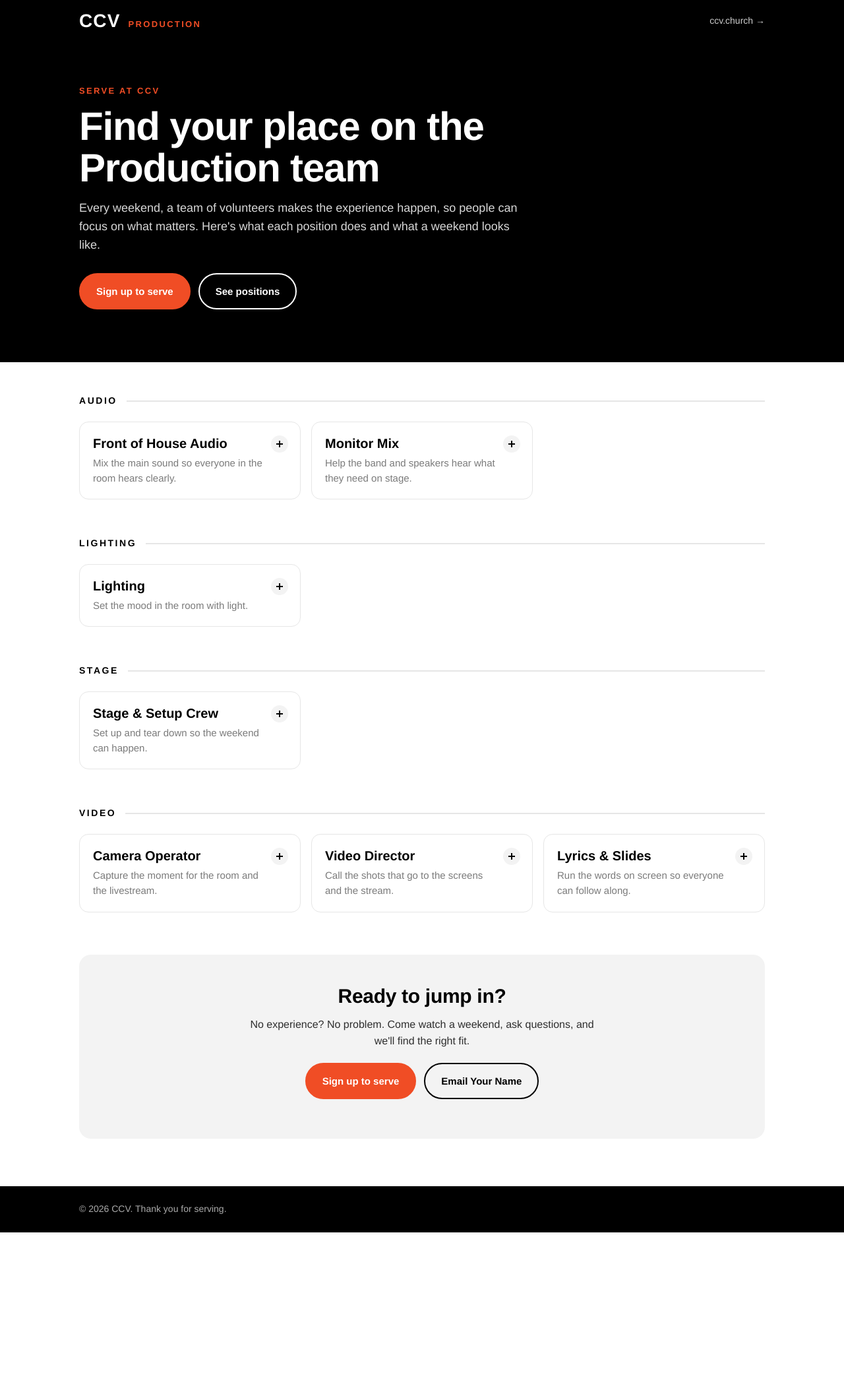
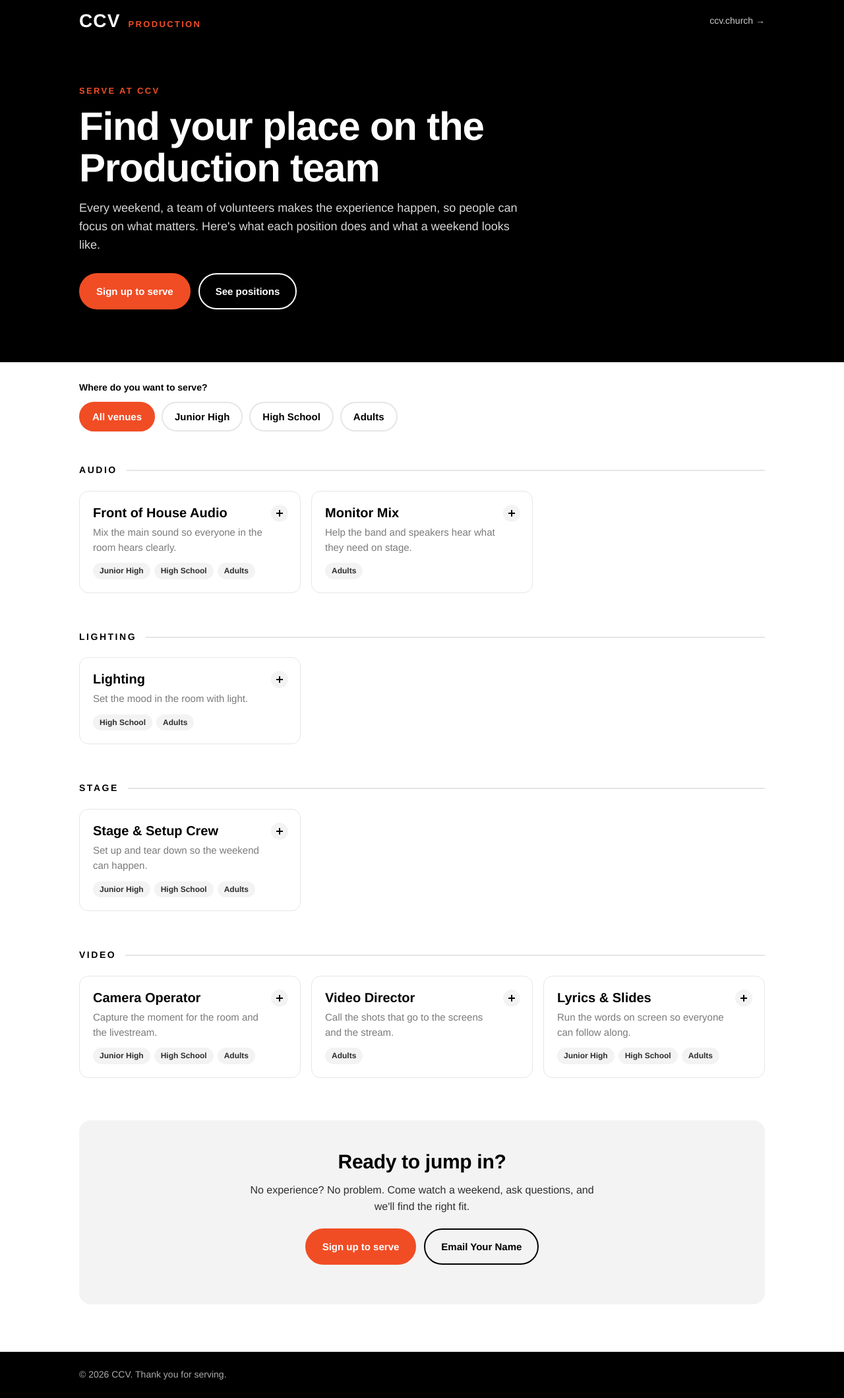
Before and after one commit to tgarben/ccv-production-serve, a Jekyll site: the page built from index.html, in a window 1280 px wide. Shown: the whole page at 66% size. Built offline with Jekyll 4.4.1, drawn with Linux system fonts in a browser that asks for light colours; before the commit the page ends 1868 px from its top, so only the background shows below that.

Commit message:
Add venue filter (Junior High, High School, Adults)
Co-Authored-By: Claude Sonnet 5.5 <noreply@anthropic.com>

```diff
--- a/_config.yml
+++ b/_config.yml
@@ -2,6 +2,15 @@
 title: CCV Production
 tagline: Find your place on the Production team
 intro: Every weekend, a team of volunteers makes the experience happen, so people can focus on what matters. Here's what each position does and what a weekend looks like.
+
+# Serving venues. The 'name' is what you type in a position's `venues:` line.
+venues:
+  - name: Junior High
+    slug: junior-high
+  - name: High School
+    slug: high-school
+  - name: Adults
+    slug: adults
 
 # Call to action. Leave a value blank ("") to hide that button.
 signup_url: "https://ccv.church"          # TODO: replace with your serving sign-up link
--- a/assets/style.css
+++ b/assets/style.css
@@ -50,6 +50,21 @@ a { color: var(--orange); }
 .btn-ghost:hover { background: var(--white); border-color: var(--white); color: var(--black); }
 .btn-ghost-dark { background: transparent; border-color: var(--black); color: var(--black); }
 .btn-ghost-dark:hover { background: var(--black); border-color: var(--black); color: var(--white); }
+
+/* Venue filter */
+[hidden] { display: none !important; }
+.venues { display: flex; flex-wrap: wrap; align-items: center; gap: 10px; padding: 28px 0 0; }
+.venues-label { width: 100%; font-size: 14px; font-weight: 700; color: var(--black); }
+.chip {
+  font: inherit; font-size: 15px; font-weight: 600; cursor: pointer; padding: 9px 18px;
+  border-radius: 999px; border: 2px solid var(--line); background: var(--white); color: var(--black);
+  transition: background .15s, border-color .15s, color .15s;
+}
+.chip:hover { border-color: var(--black); }
+.chip[aria-pressed="true"] { background: var(--orange); border-color: var(--orange); color: var(--white); }
+.chip:focus-visible { outline: 3px solid var(--black); outline-offset: 2px; }
+.card-venues { display: flex; flex-wrap: wrap; gap: 6px; margin-top: 12px; }
+.tag { font-size: 12px; font-weight: 600; padding: 3px 10px; border-radius: 999px; background: var(--soft); color: var(--ink); }
 
 /* Teams + cards */
 .team { padding: 48px 0 8px; }
--- a/index.html
+++ b/index.html
@@ -2,6 +2,7 @@
 layout: default
 ---
 {% assign by_team = site.positions | sort: "order" | group_by: "team" | sort: "name" %}
+{% assign all_venues = site.venues | map: "name" | join: ", " %}
 
 <section class="hero">
   <div class="wrap">
@@ -16,15 +17,23 @@ layout: default
 </section>
 
 <main id="positions" class="wrap">
+  <nav class="venues" aria-label="Filter by venue">
+    <span class="venues-label">Where do you want to serve?</span>
+    <button type="button" class="chip" data-venue="all" aria-pressed="true">All venues</button>
+    {% for v in site.venues %}<button type="button" class="chip" data-venue="{{ v.slug }}" aria-pressed="false">{{ v.name }}</button>{% endfor %}
+  </nav>
+
   {% for team in by_team %}
-  <section class="team">
+  <section class="team" data-team>
     <h2>{{ team.name }}</h2>
     <div class="grid">
       {% for p in team.items %}
-      <details class="card" id="{{ p.title | slugify }}">
+      {% assign card_venues = p.venues | default: all_venues | split: ", " %}
+      <details class="card" id="{{ p.title | slugify }}" data-venues="{% for v in card_venues %}{{ v | slugify }} {% endfor %}">
         <summary>
           <span class="card-title">{{ p.title }}</span>
           <span class="card-summary">{{ p.summary }}</span>
+          <span class="card-venues">{% for v in card_venues %}<span class="tag">{{ v }}</span>{% endfor %}</span>
           <span class="card-more" aria-hidden="true"></span>
         </summary>
         <div class="card-body">
@@ -46,3 +55,31 @@ layout: default
     </p>
   </section>
 </main>
+
+<script>
+(function () {
+  var chips = document.querySelectorAll('.chip');
+  var cards = document.querySelectorAll('.card');
+  var teams = document.querySelectorAll('[data-team]');
+  function show(venue) {
+    cards.forEach(function (c) {
+      var list = c.getAttribute('data-venues').trim().split(' ');
+      c.hidden = venue !== 'all' && list.indexOf(venue) === -1;
+    });
+    teams.forEach(function (t) { t.hidden = !t.querySelector('.card:not([hidden])'); });
+    chips.forEach(function (b) { b.setAttribute('aria-pressed', b.dataset.venue === venue); });
+  }
+  function valid(v) { return Array.prototype.some.call(chips, function (b) { return b.dataset.venue === v; }); }
+  chips.forEach(function (b) {
+    b.addEventListener('click', function () {
+      show(b.dataset.venue);
+      try {
+        var url = b.dataset.venue === 'all' ? location.pathname : '?venue=' + b.dataset.venue;
+        history.replaceState(null, '', url + location.hash);
+      } catch (e) {}
+    });
+  });
+  var q = new URLSearchParams(location.search).get('venue');
+  show(q && valid(q) ? q : 'all');
+})();
+</script>
```
Also changed, not shown: _positions/lighting.md (+1 -0 lines), _positions/monitor-mix.md (+1 -0 lines), _positions/video-director.md (+1 -0 lines), README.md.
